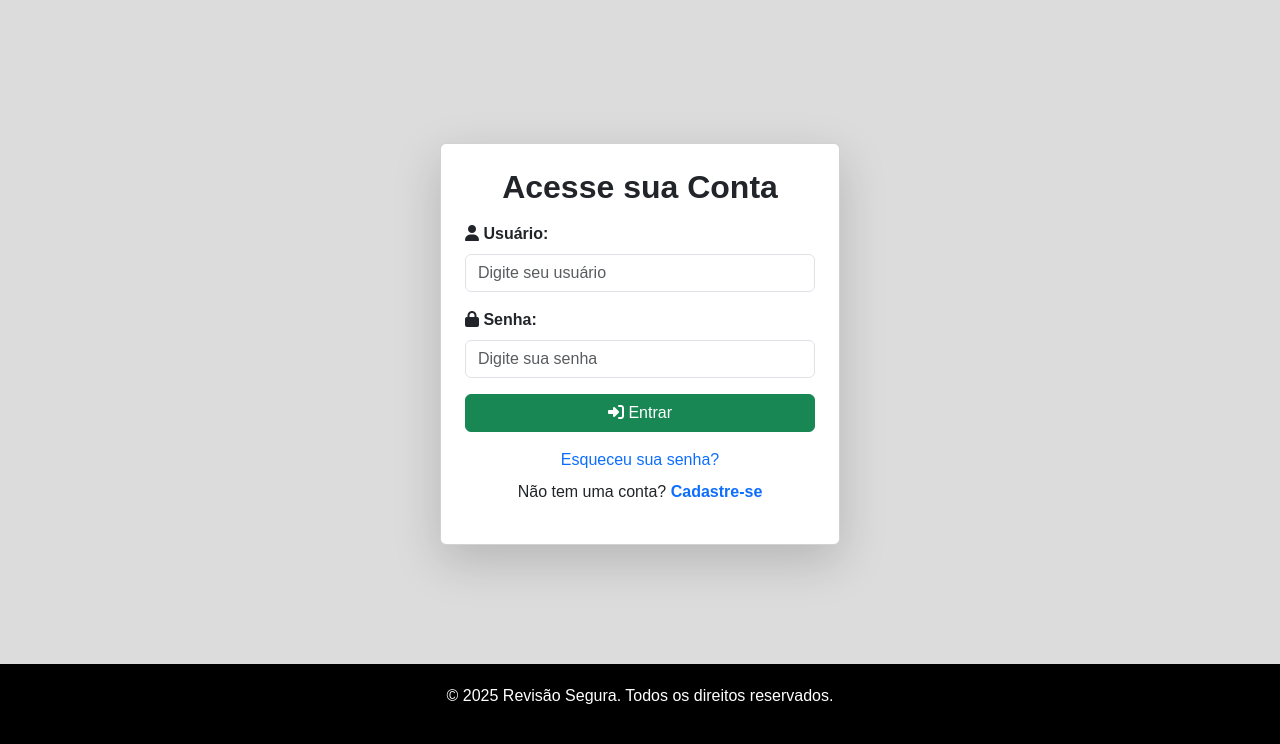
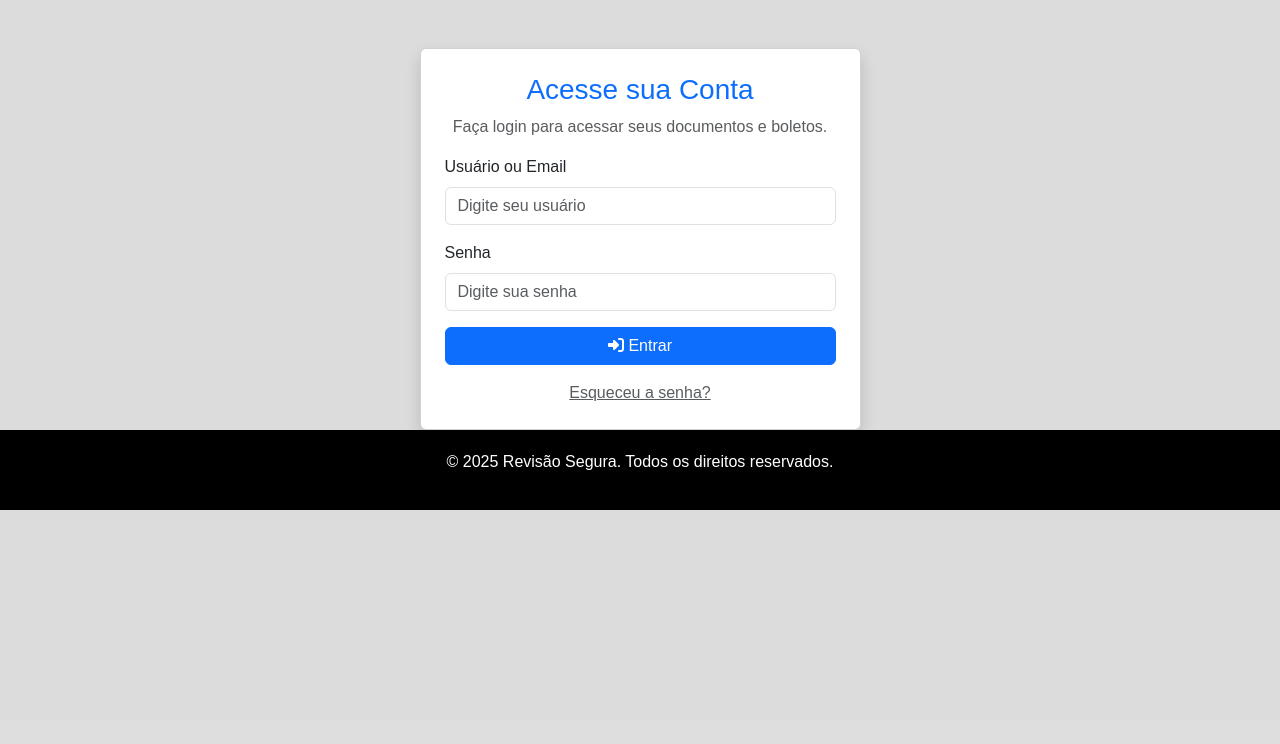
Before and after one commit to revisaosegura/siterevisaosegura, a Django app: page /usuarios/login/ in a window 1280 px wide. Shown: the part 80-824 px from the top of the page. After the commit the page ends 590 px from the top, so only its background shows below. Run offline with Django 5.2, Linux system fonts and the light colour scheme.

Commit message:
Correções no templates

```diff
--- a/revisao_segura/usuarios/views.py
+++ b/revisao_segura/usuarios/views.py
@@ -22,15 +22,16 @@ def cadastro(request):
     return render(request, 'usuarios/cadastro.html', {'form': form})
 
 def login_view(request):
-    if request.method == 'POST':
-        form = AuthenticationForm(data=request.POST)
-        if form.is_valid():
-            user = form.get_user()
+    if request.method == "POST":
+        username = request.POST['username']
+        password = request.POST['password']
+        user = authenticate(request, username=username, password=password)
+        if user is not None:
             login(request, user)
-            return redirect('usuarios/dashboard.html')
-    else:
-        form = AuthenticationForm()
-    return render(request, 'usuarios/login.html', {'form': form})
+            return redirect('dashboard')  # Certifique-se de que 'dashboard' está no seu `urls.py`
+        else:
+            messages.error(request, "Usuário ou senha inválidos.")
+    return render(request, "usuarios/login.html")
 
 @login_required
 def dashboard(request):
--- a/templates/usuarios/login.html
+++ b/templates/usuarios/login.html
@@ -1,40 +1,54 @@
 {% extends "base.html" %}
 
-{% block title %}Login{% endblock %}
+{% block title %}Login - Revisão Segura{% endblock %}
 
 {% block content %}
-<div class="container d-flex justify-content-center align-items-center" style="min-height: 80vh;">
-    <div class="card p-4 shadow-lg rounded" style="max-width: 400px; width: 100%;">
-        <h2 class="text-center fw-bold mb-3">Acesse sua Conta</h2>
+<div class="container mt-5">
+    <div class="row justify-content-center">
+        <div class="col-md-5">
+            <div class="card shadow p-4">
+                <h3 class="text-center text-primary">Acesse sua Conta</h3>
+                <p class="text-center text-muted">Faça login para acessar seus documentos e boletos.</p>
 
-        {% if form.errors %}
-            <div class="alert alert-danger text-center">
-                <i class="fas fa-exclamation-circle"></i> Usuário ou senha inválidos. Tente novamente.
+                {% if messages %}
+                    {% for message in messages %}
+                        <div class="alert alert-{{ message.tags }} alert-dismissible fade show" role="alert">
+                            {{ message }}
+                            <button type="button" class="btn-close" data-bs-dismiss="alert" aria-label="Close"></button>
                         </div>
+                    {% endfor %}
                 {% endif %}
 
                 <form method="post" action="{% url 'login' %}">
                     {% csrf_token %}
                     <div class="mb-3">
-                <label for="id_username" class="form-label fw-bold"><i class="fas fa-user"></i> Usuário:</label>
-                <input type="text" name="username" class="form-control" id="id_username" placeholder="Digite seu usuário" required>
+                        <label for="username" class="form-label">Usuário ou Email</label>
+                        <input type="text" name="username" id="username" class="form-control" placeholder="Digite seu usuário" required>
                     </div>
-
                     <div class="mb-3">
-                <label for="id_password" class="form-label fw-bold"><i class="fas fa-lock"></i> Senha:</label>
-                <input type="password" name="password" class="form-control" id="id_password" placeholder="Digite sua senha" required>
+                        <label for="password" class="form-label">Senha</label>
+                        <input type="password" name="password" id="password" class="form-control" placeholder="Digite sua senha" required>
                     </div>
-
-            <button type="submit" class="btn btn-success w-100"><i class="fas fa-sign-in-alt"></i> Entrar</button>
+                    <button type="submit" class="btn btn-primary w-100">
+                        <i class="fas fa-sign-in-alt"></i> Entrar
+                    </button>
                 </form>
 
                 <div class="text-center mt-3">
-            <a href="{% url 'password_reset' %}" class="text-decoration-none">Esqueceu sua senha?</a>
-        </div>
-
-        <div class="text-center mt-2">
-            <p>Não tem uma conta? <a href="{% url 'cadastro' %}" class="text-decoration-none fw-bold">Cadastre-se</a></p>
+                    <a href="{% url 'password_reset' %}" class="text-muted">Esqueceu a senha?</a>
                 </div>
             </div>
         </div>
+    </div>
+</div>
+
+<style>
+    .card {
+        transition: transform 0.3s ease, box-shadow 0.3s ease;
+    }
+    .card:hover {
+        transform: translateY(-5px);
+        box-shadow: 0 10px 20px rgba(0, 0, 0, 0.2);
+    }
+</style>
 {% endblock %}
```
Lines whose indentation alone changed are shown as unchanged.
